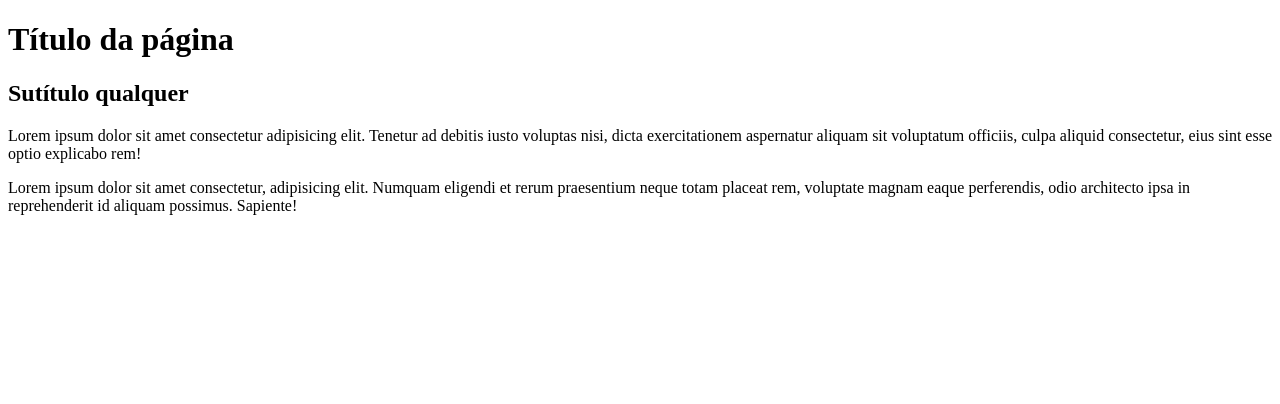
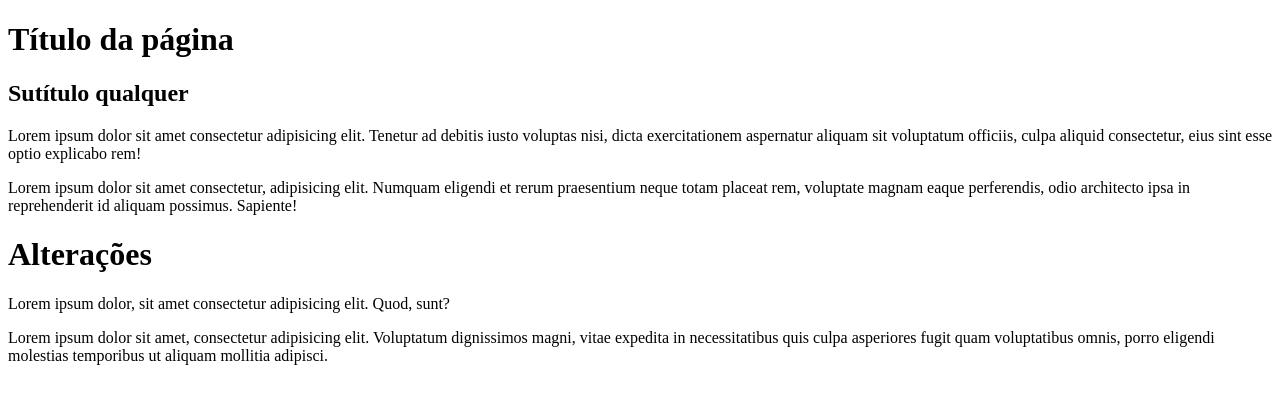
Before and after one commit to CarlaMachadoM/minhapasta, a plain HTML site: page index.html in a window 1280 px wide. Drawn offline with Linux system fonts and the light colour scheme.

Commit message:
acrescentei um novo h1 e 2 lorem

```diff
--- a/index.html
+++ b/index.html
@@ -13,5 +13,10 @@
     </p>
     <p>Lorem ipsum dolor sit amet consectetur, adipisicing elit. Numquam eligendi et rerum praesentium neque totam placeat rem, voluptate magnam eaque perferendis, odio architecto ipsa in reprehenderit id aliquam possimus. Sapiente!</p>
 
+    <h1>Alterações</h1>
+
+    <p>Lorem ipsum dolor, sit amet consectetur adipisicing elit. Quod, sunt?</p>
+    <p>Lorem ipsum dolor sit amet, consectetur adipisicing elit. Voluptatum dignissimos magni, vitae expedita in necessitatibus quis culpa asperiores fugit quam voluptatibus omnis, porro eligendi molestias temporibus ut aliquam mollitia adipisci.</p>
+
 </body>
 </html>
```
